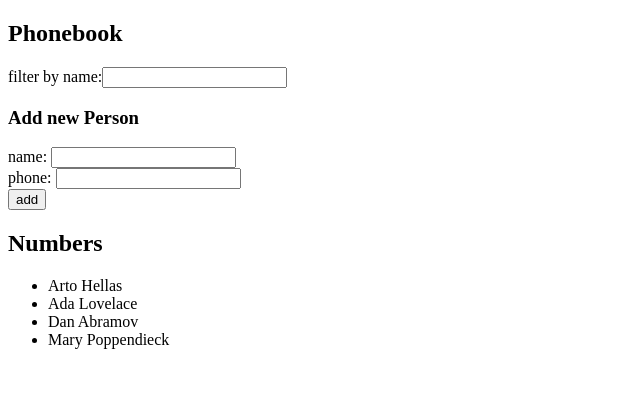
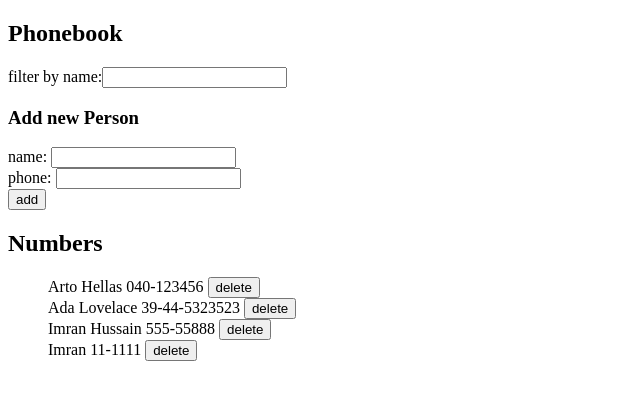
Before and after one commit to full-StackNinja/full-stack-open, a React (Vite) app in the folder part2/phonebook/: page / in a window 1280 px wide. Shown: the top 400 px of the page, without its empty margins (0-640 px from the left). Built offline with nearby package versions, Linux system fonts and the light colour scheme; data requests are answered from the project's data file.

Commit message:
Add CRUD operations

```diff
--- a/part2/phonebook/db.json
+++ b/part2/phonebook/db.json
@@ -2,23 +2,23 @@
   "persons": [
     {
       "name": "Arto Hellas",
-         "number": "040-123456",
-         "id": 1
+      "phone": "040-123456",
+      "id": "1"
     },
     {
       "name": "Ada Lovelace",
-         "number": "39-44-5323523",
-         "id": 2
+      "phone": "39-44-5323523",
+      "id": "2"
     },
     {
-         "name": "Dan Abramov",
-         "number": "12-43-234345",
-         "id": 3
+      "id": "8495",
+      "name": "Imran Hussain",
+      "phone": "555-55888"
     },
     {
-         "name": "Mary Poppendieck",
-         "number": "39-23-6423122",
-         "id": 4
+      "name": "Imran",
+      "phone": "11-1111",
+      "id": "9144"
     }
   ]
 }
--- a/part2/phonebook/src/AddPerson.jsx
+++ b/part2/phonebook/src/AddPerson.jsx
@@ -12,6 +12,7 @@ const AddPerson = ({
             <input
                value={newName}
                onChange={(e) => setNewName(e.target.value)}
+               required
             />
          </div>
          <div>
@@ -19,6 +20,7 @@ const AddPerson = ({
             <input
                value={newPhone}
                onChange={(e) => setNewPhone(e.target.value)}
+               required
             />
          </div>
          <div>
--- a/part2/phonebook/src/App.jsx
+++ b/part2/phonebook/src/App.jsx
@@ -1,6 +1,6 @@
 import { useEffect, useState } from "react";
 
-import axios from "axios";
+import personService from "./services/persons";
 
 import FilterPersons from "./FilterPersons";
 import AddPerson from "./AddPerson";
@@ -13,7 +13,7 @@ const App = () => {
    const [keyword, setKeyword] = useState("");
 
    useEffect(() => {
-      axios.get("http://localhost:3000/persons").then((response) => {
+      personService.getAll().then((response) => {
          setPersons(response.data);
       });
    }, []);
@@ -22,16 +22,62 @@ const App = () => {
       e.preventDefault();
       const personList = [...persons];
       const person = personList.filter((person) => person.name === newName);
-      if (person.length)
-         return alert(`${person[0].name} is already added to the phonebook!}`);
-      personList.push({
+      const newPerson = {
          name: newName,
          phone: newPhone,
-         id: persons.length + 1,
-      });
-      setPersons(personList);
+      };
+      if (person.length) {
+         if (
+            window.confirm(
+               `${person[0].name} already exist in the database. Want to update old phone with new one?`,
+            )
+         ) {
+            // assign old id of the existing person
+            newPerson.id = person[0].id;
+            personService
+               .updatePerson(person[0].id, newPerson)
+               .then((response) => {
+                  const updatedPerson = response.data;
+                  // update person in persons state variable
+                  const updatedPersons = persons.map((person) => {
+                     if (person.id === updatedPerson.id) return updatedPerson;
+                     return person;
+                  });
+                  // console.log("🚀 ~ updatedPersons ~ updatedPersons:", updatedPersons)
+
+                  setPersons(updatedPersons);
+               });
+         }
+      } else {
+         personService
+            .addPerson(newPerson)
+            .then((response) => {
+               setPersons(personList.concat(response.data));
+            })
+            .catch((err) => {
+               throw new Error(err);
+            });
+      }
+
       setNewName("");
       setNewPhone("");
+   };
+
+   const deletePerson = (person) => {
+      personService
+         .deletePerson(person)
+         .then((response) => {
+            const deletedPerson = response.data;
+
+            // update persons state variable
+            const updatedPersons = persons.filter(
+               (person) => person.id !== deletedPerson.id,
+            );
+            setPersons(updatedPersons);
+         })
+         .catch((err) => {
+            throw new Error(err);
+         });
    };
 
    return (
@@ -53,6 +99,7 @@ const App = () => {
          <FilterPersons
             keyword={keyword}
             persons={persons}
+            deletePerson={deletePerson}
          />
       </div>
    );
--- a/part2/phonebook/src/FilterPersons.jsx
+++ b/part2/phonebook/src/FilterPersons.jsx
@@ -1,5 +1,5 @@
-const FilterPersons = ({ persons, keyword }) => {
-   const filteredPersons = persons.filter((person) => {
+const FilterPersons = ({ persons, keyword, deletePerson }) => {
+   let filteredPersons = persons.filter((person) => {
       if (keyword) return person.name.includes(keyword);
       return true;
    });
@@ -7,9 +7,18 @@ const FilterPersons = ({ persons, keyword }) => {
    return (
       <ul>
          {filteredPersons.map((person) => (
-            <li key={person.id}>
-               {person.name} {person.phone}
-            </li>
+            <div key={person.id}>
+               <span>
+                  {person.name} {person.phone}
+               </span>{" "}
+               <button
+                  onClick={() => {
+                     deletePerson(person);
+                  }}
+               >
+                  delete
+               </button>
+            </div>
          ))}
       </ul>
    );
```
Lines whose indentation alone changed are shown as unchanged.
